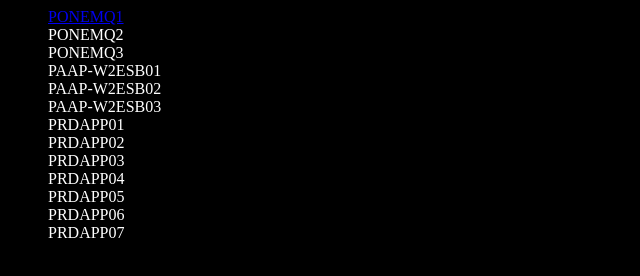
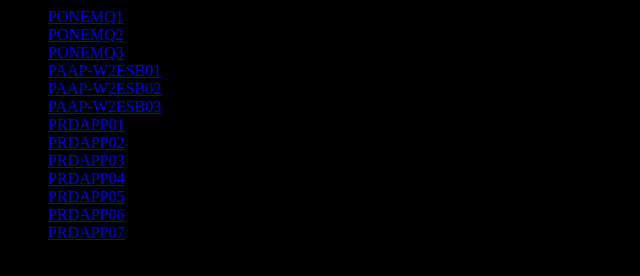
Before and after one commit to gunalan-s/walgreensESB, a plain HTML site: page prod.html in a window 1280 px wide. Shown: the whole page, without its empty margins (0-640 px from the left). Drawn offline with Linux system fonts and the light colour scheme.

Commit message:
udpating href links to all servers

```diff
--- a/prod.html
+++ b/prod.html
@@ -2,19 +2,19 @@
 <body bgcolor="black">
 <font color="white" face="Comic sans">
  <ul style="list-style-type:none">
-  <li><a href="/walgreensESB/ponemq1.html">PONEMQ1</a></li>
-  <li>PONEMQ2</li>
-  <li>PONEMQ3</li>
-  <li>PAAP-W2ESB01</li>
-  <li>PAAP-W2ESB02</li>
-  <li>PAAP-W2ESB03</li>
-  <li>PRDAPP01</li>
-  <li>PRDAPP02</li>
-  <li>PRDAPP03</li>
-  <li>PRDAPP04</li>
-  <li>PRDAPP05</li>
-  <li>PRDAPP06</li>
-  <li>PRDAPP07</li>
+  <li><a href="/walgreensESB/ponemq1.html">PONEMQ1</a><br></li>
+  <li><a href="/walgreensESB/ponemq1.html">PONEMQ2</a><br></li>
+  <li><a href="/walgreensESB/ponemq1.html">PONEMQ3</a><br></li>
+  <li><a href="/walgreensESB/ponemq1.html">PAAP-W2ESB01</a><br></li>
+  <li><a href="/walgreensESB/ponemq1.html">PAAP-W2ESB02</a><br></li>
+  <li><a href="/walgreensESB/ponemq1.html">PAAP-W2ESB03</a><br></li>
+  <li><a href="/walgreensESB/ponemq1.html">PRDAPP01</a><br></li>
+  <li><a href="/walgreensESB/ponemq1.html">PRDAPP02</a><br></li>
+  <li><a href="/walgreensESB/ponemq1.html">PRDAPP03</a><br></li>
+  <li><a href="/walgreensESB/ponemq1.html">PRDAPP04</a><br></li>
+  <li><a href="/walgreensESB/ponemq1.html">PRDAPP05</a><br></li>
+  <li><a href="/walgreensESB/ponemq1.html">PRDAPP06</a><br></li>
+  <li><a href="/walgreensESB/ponemq1.html">PRDAPP07</a><br></li>
  </ul>
 </body>
 </html>
```
